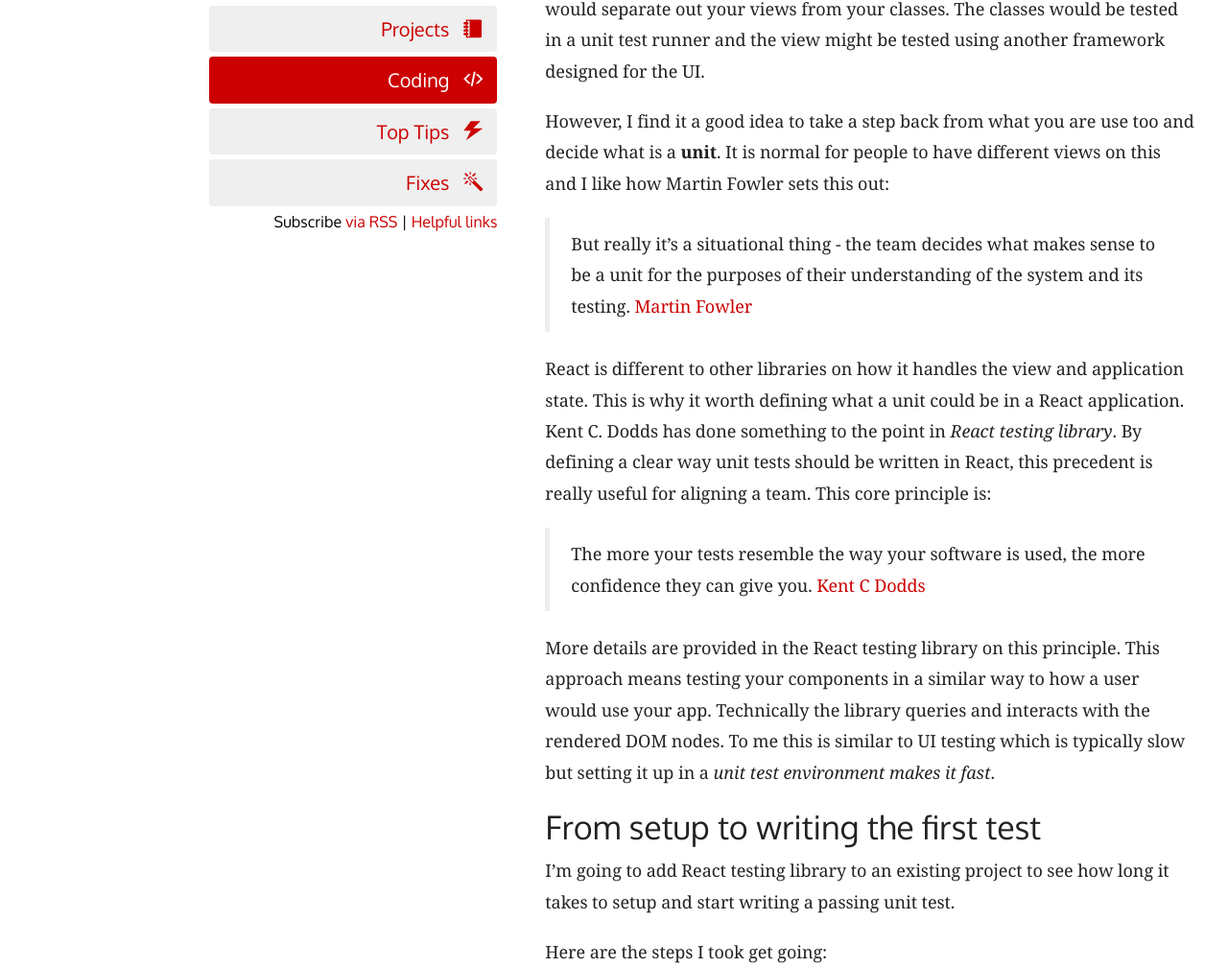
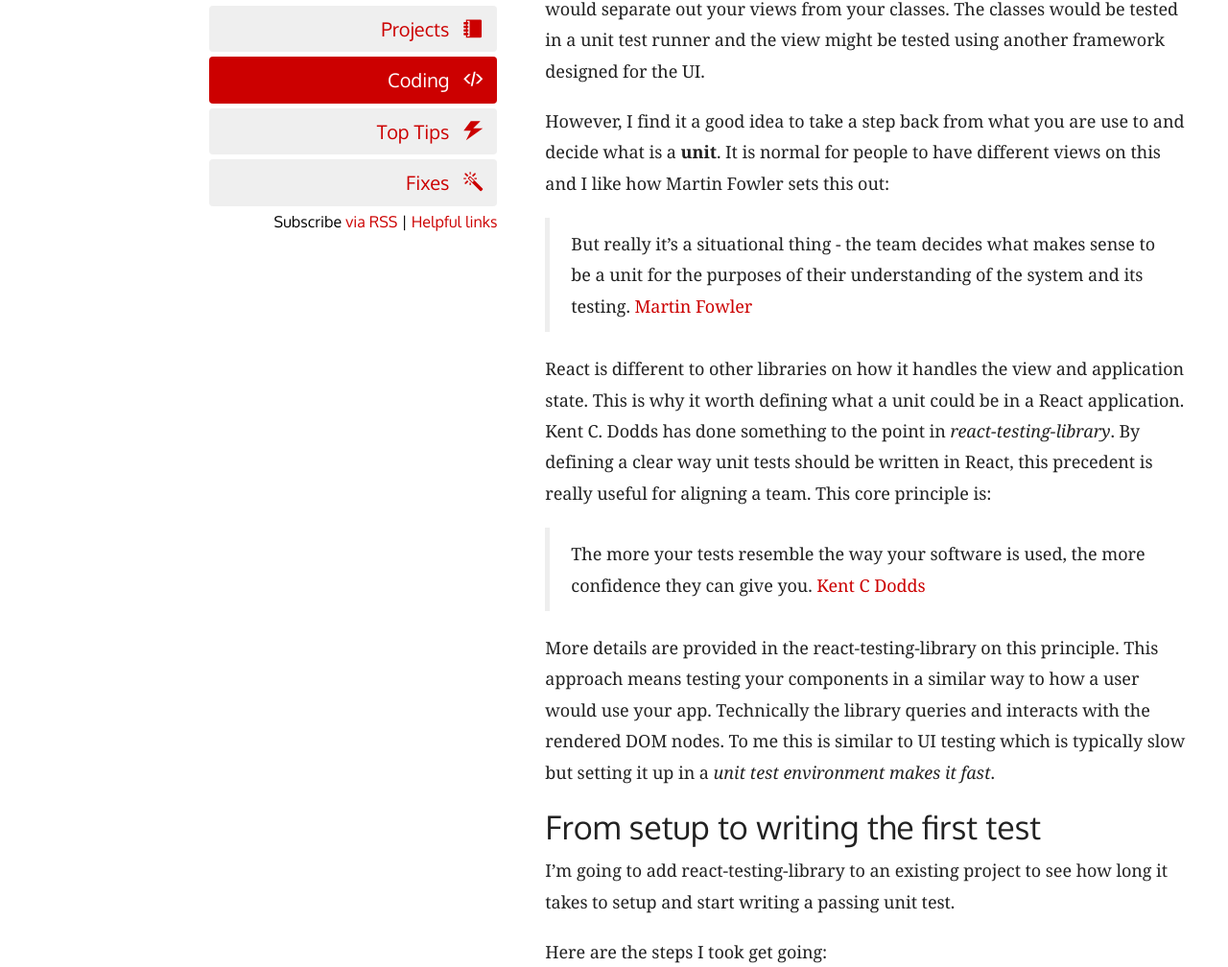
Before and after one commit to rkotze/rkotze.github.io, a Jekyll site: the page built from _posts/2018-05-30-testing-react-components-with-jest.md, in a window 1280 px wide and 1400 px high, scrolled down 1674 px. Shown: the part 146-1154 px from the top of the window at 96% size. Built offline with Jekyll 4.4.1, drawn with Linux system fonts in a browser that asks for light colours; comment, search, counter and statistics services are not loaded; some of the changed text lies outside the part shown.

Commit message:
Update react testing library post from Kent C Dodds feedback

````diff
--- a/_posts/2018-05-30-testing-react-components-with-jest.md
+++ b/_posts/2018-05-30-testing-react-components-with-jest.md
@@ -7,11 +7,11 @@
 published: true
 image: "testing-tools.jpg"
 meta_description: >
- How to test React applications using Kent C. Dodds React testing library and Jest
+ How to test React applications using Kent C. Dodds react-testing-library and Jest
 excerpt_separator: <!--more-->
 ---
 
-**How do you unit test your React components?** There are plenty testing libraries to help support testing your React app. I'm going to look at using [Jest](https://facebook.github.io/jest){:target="\_blank"} and Kent C. Dodds [React testing library](https://github.com/kentcdodds/react-testing-library){:target="\_blank"}
+**How do you unit test your React components?** There are plenty testing libraries to help support testing your React app. I'm going to look at using [Jest](https://facebook.github.io/jest){:target="\_blank"} and [Kent C. Dodds](https://github.com/kentcdodds){:target="\_blank"} [react-testing-library](https://github.com/kentcdodds/react-testing-library){:target="\_blank"}
 
 <!--more-->
 
@@ -37,19 +37,19 @@
 
 These things are not typical of unit testing in other frameworks and languages like C#.NET, Python, JavaScript. Frameworks that followed the MVC pattern would separate out your views from your classes. The classes would be tested in a unit test runner and the view might be tested using another framework designed for the UI.
 
-However, I find it a good idea to take a step back from what you are use too and decide what is a **unit**. It is normal for people to have different views on this and I like how Martin Fowler sets this out:
+However, I find it a good idea to take a step back from what you are use to and decide what is a **unit**. It is normal for people to have different views on this and I like how Martin Fowler sets this out:
 
 > But really it's a situational thing - the team decides what makes sense to be a unit for the purposes of their understanding of the system and its testing. [Martin Fowler]{:target="\_blank"}
 
-React is different to other libraries on how it handles the view and application state. This is why it worth defining what a unit could be in a React application. Kent C. Dodds has done something to the point in _React testing library_. By defining a clear way unit tests should be written in React, this precedent is really useful for aligning a team. This core principle is:
+React is different to other libraries on how it handles the view and application state. This is why it worth defining what a unit could be in a React application. Kent C. Dodds has done something to the point in _react-testing-library_. By defining a clear way unit tests should be written in React, this precedent is really useful for aligning a team. This core principle is:
 
 > The more your tests resemble the way your software is used, the more confidence they can give you. [Kent C Dodds]{:target="\_blank"}
 
-More details are provided in the React testing library on this principle. This approach means testing your components in a similar way to how a user would use your app. Technically the library queries and interacts with the rendered DOM nodes. To me this is similar to UI testing which is typically slow but setting it up in a _unit test environment makes it fast_.
+More details are provided in the react-testing-library on this principle. This approach means testing your components in a similar way to how a user would use your app. Technically the library queries and interacts with the rendered DOM nodes. To me this is similar to UI testing which is typically slow but setting it up in a _unit test environment makes it fast_.
 
 ## From setup to writing the first test
 
-I'm going to add React testing library to an existing project to see how long it takes to setup and start writing a passing unit test.
+I'm going to add react-testing-library to an existing project to see how long it takes to setup and start writing a passing unit test.
 
 Here are the steps I took get going:
 
@@ -143,7 +143,7 @@
 ```
 
 1. Mock `fetch` using `jest.fn().mockImplementation` with the response we want
-1. Then following the example provided by React testing library, by clicking a button to trigger the fetch
+1. Then following the example provided by react-testing-library, by clicking a button to trigger the fetch
 1. Wait for the contributors to be rendered
 1. Assert on the expected outcomes
 
@@ -151,7 +151,7 @@
 
 ## Conclusion
 
-I find the React testing library API intuitive and easy to use. I did not run into any major issues that blocked me from testing in these two cases. It did not take long at all to set up the testing environment and get a basic "Hello World" example passing. This is a **huge** improvement from two years ago when it felt like it took forever to get started with testing and battling through flaky environments. Jest has obviously put a lot of effort into helping developers getting started quickly, especially for React applications.
+I find the react-testing-library API intuitive and easy to use. I did not run into any major issues that blocked me from testing in these two cases. It did not take long at all to set up the testing environment and get a basic "Hello World" example passing. This is a **huge** improvement from two years ago when it felt like it took forever to get started with testing and battling through flaky environments. Jest has obviously put a lot of effort into helping developers getting started quickly, especially for React applications.
 
 [Martin Fowler]: https://martinfowler.com/bliki/UnitTest.html
 [Kent C Dodds]: https://twitter.com/kentcdodds/status/977018512689455106
````
Also changed, not shown: other parts of _posts/2018-05-30-testing-react-components-with-jest.md (+2 -2 lines).
